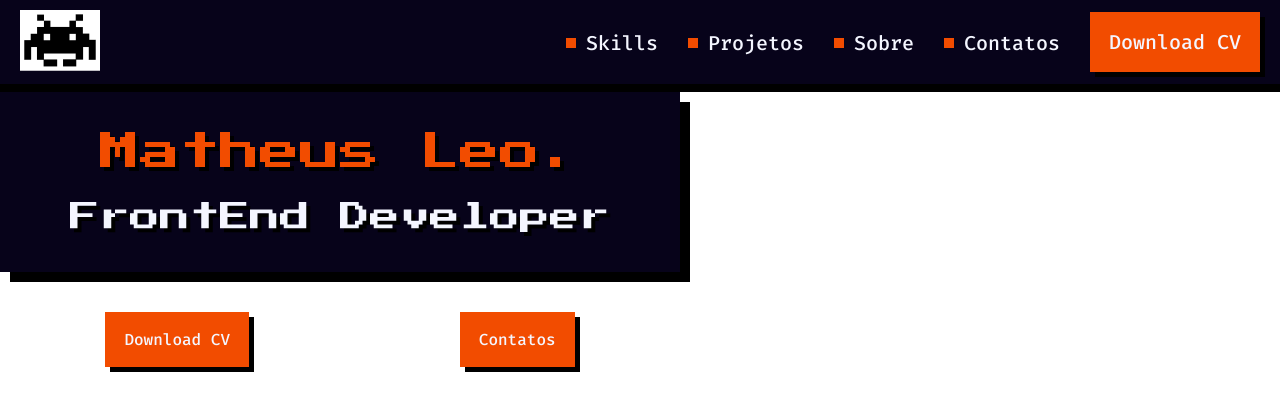
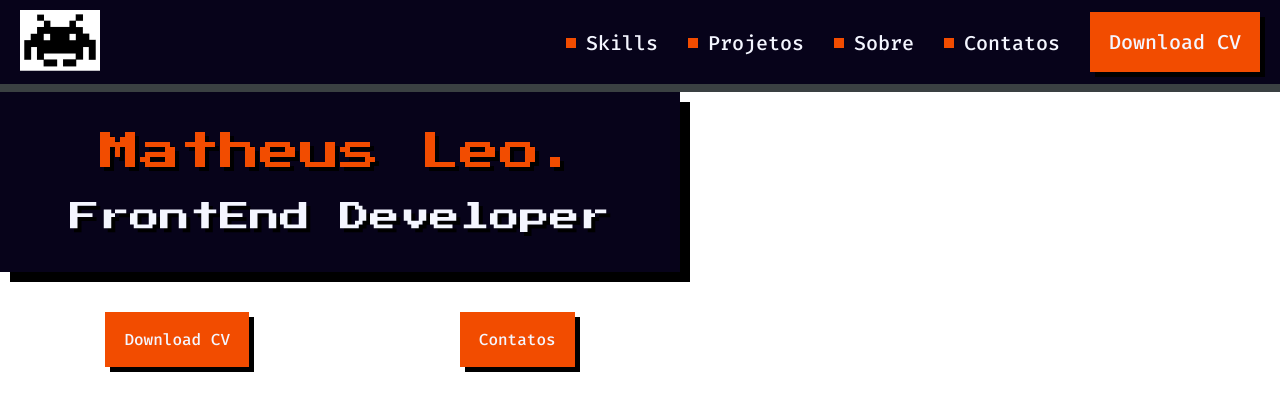
Before and after one commit to matheusleo/my-profile, a plain HTML site: page index.html in a window 1280 px wide. Drawn offline with Linux system fonts and the light colour scheme.

Commit message:
Modificar header
Modifica o separador do header pra um cor mais distinguivel

```diff
--- a/css/page-header.css
+++ b/css/page-header.css
@@ -8,7 +8,7 @@
   justify-content: space-between;
   align-items: center;
   padding: 10px 20px;
-  border-bottom: 8px solid var(--color-black-first);
+  border-bottom: 8px solid var(--color-black-second);
 }
 
 .menu-header {
```
